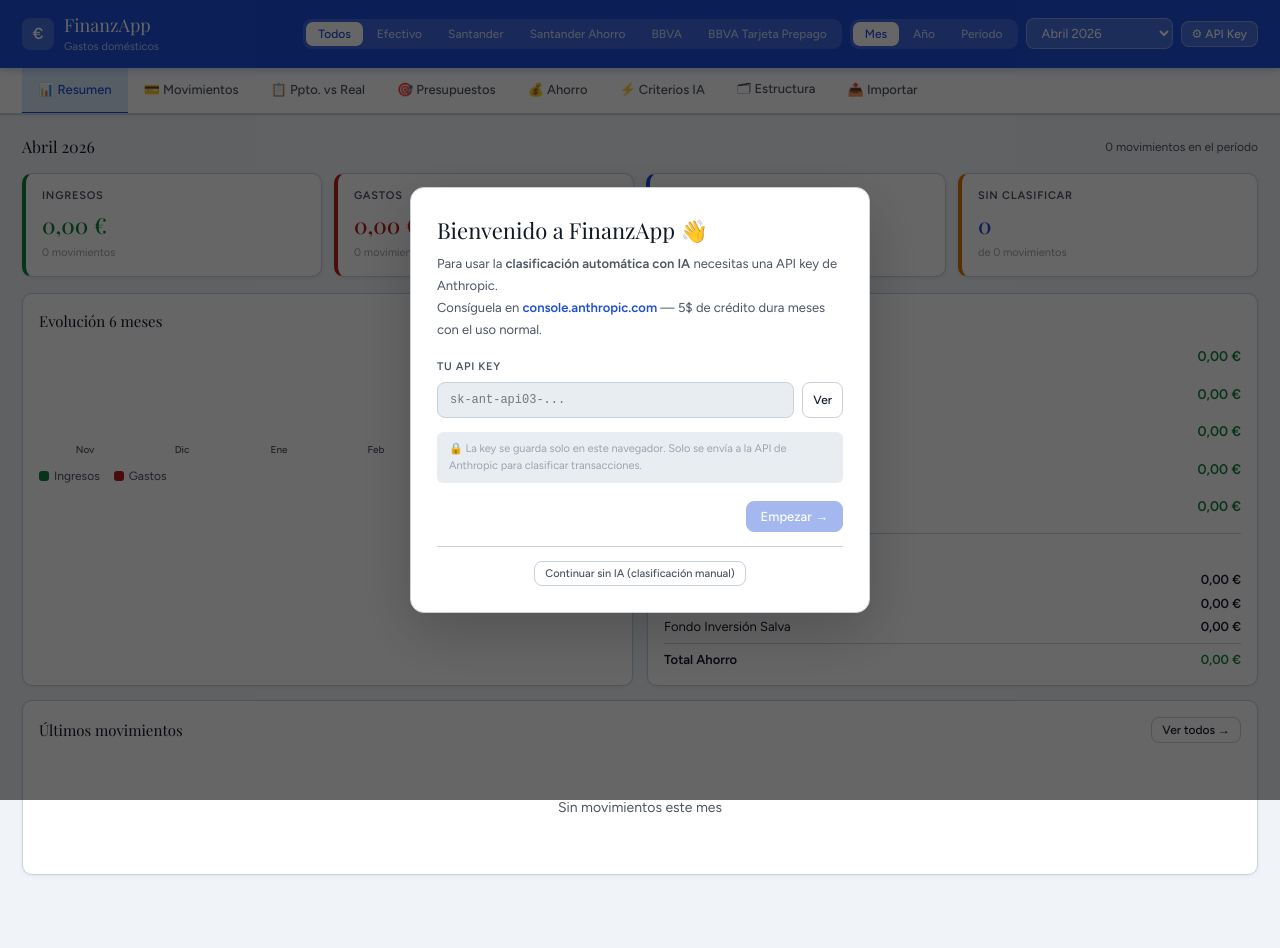
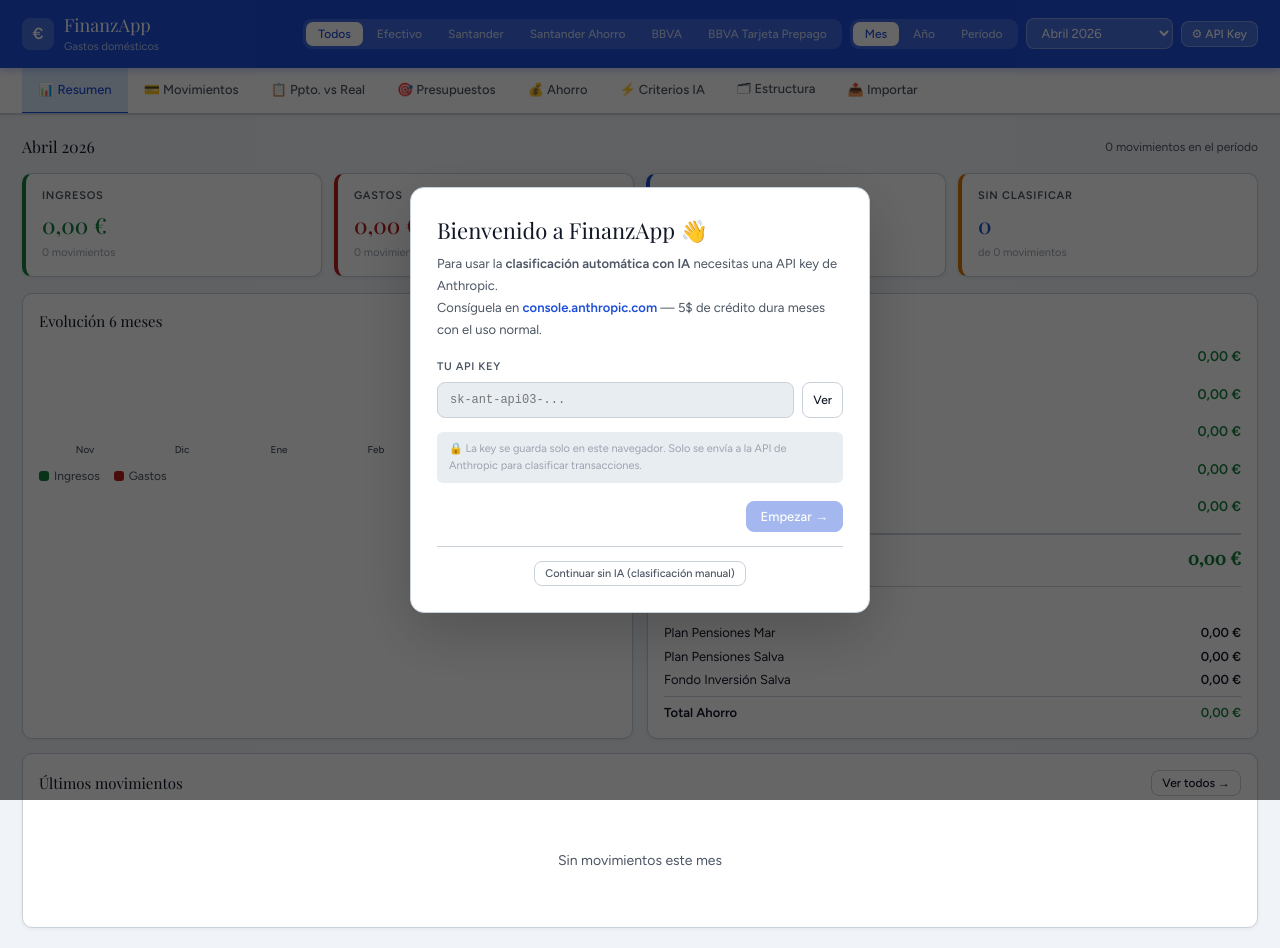
Before and after one commit to speregrinasolbes/finanzapp, a React (Vite) app: page / in a window 1280 px wide. Before the commit the page ends 895 px from the top, so only its background shows below. Built offline with nearby package versions, Linux system fonts and the light colour scheme.

Commit message:
Update App.jsx

```diff
--- a/src/App.jsx
+++ b/src/App.jsx
@@ -576,13 +576,17 @@
         </div>
         <div className="card">
           <div className="card-title">Disponibilidad por cuenta</div>
-          {IMPORT_SOURCES.map((s,i)=>{
+          {(()=>{
+            const saldos=IMPORT_SOURCES.map(s=>{
               const saldoInicial=saldosIniciales[s]||0;
               const movInc=transactions.filter(t=>t.source===s&&t.amount>0).reduce((a,t)=>a+t.amount,0);
               const movExp=transactions.filter(t=>t.source===s&&t.amount<0).reduce((a,t)=>a+Math.abs(t.amount),0);
-            const saldoActual=saldoInicial+movInc-movExp;
-            return(
-              <div key={s} style={{marginBottom:i<IMPORT_SOURCES.length-1?14:0}}>
+              return{s,saldoInicial,movInc,movExp,saldoActual:saldoInicial+movInc-movExp};
+            });
+            const totalDisponible=saldos.reduce((a,x)=>a+x.saldoActual,0);
+            return(<>
+              {saldos.map(({s,saldoInicial,movInc,movExp,saldoActual},i)=>(
+                <div key={s} style={{marginBottom:14}}>
                   <div style={{display:"flex",justifyContent:"space-between",marginBottom:4,alignItems:"center"}}>
                     <span style={{fontSize:13,fontWeight:600,color:srcColor(s),background:srcBg(s),padding:"2px 9px",borderRadius:20}}>{s}</span>
                     <span style={{fontWeight:700,fontSize:14,color:saldoActual>=0?"var(--green)":"var(--red)"}}>{fmt(saldoActual)}</span>
@@ -593,8 +597,13 @@
                     <span style={{color:"var(--red)"}}>-{fmt(movExp)}</span>
                   </div>}
                 </div>
-            );
-          })}
+              ))}
+              <div style={{display:"flex",justifyContent:"space-between",alignItems:"center",borderTop:"2px solid var(--border)",paddingTop:10,marginTop:4}}>
+                <span style={{fontSize:13,fontWeight:700,color:"var(--text)"}}>Total disponible</span>
+                <span style={{fontFamily:"var(--fd)",fontSize:18,fontWeight:700,color:totalDisponible>=0?"var(--green)":"var(--red)"}}>{fmt(totalDisponible)}</span>
+              </div>
+            </>);
+          })()}
           {ahorro&&<div style={{marginTop:14,paddingTop:12,borderTop:"1px solid var(--border)"}}>
             <div style={{fontSize:11,fontWeight:600,color:"var(--muted)",textTransform:"uppercase",letterSpacing:".06em",marginBottom:8}}>Ahorro</div>
             <div style={{display:"flex",justifyContent:"space-between",fontSize:13,marginBottom:4}}>
```
Lines whose indentation alone changed are shown as unchanged.
